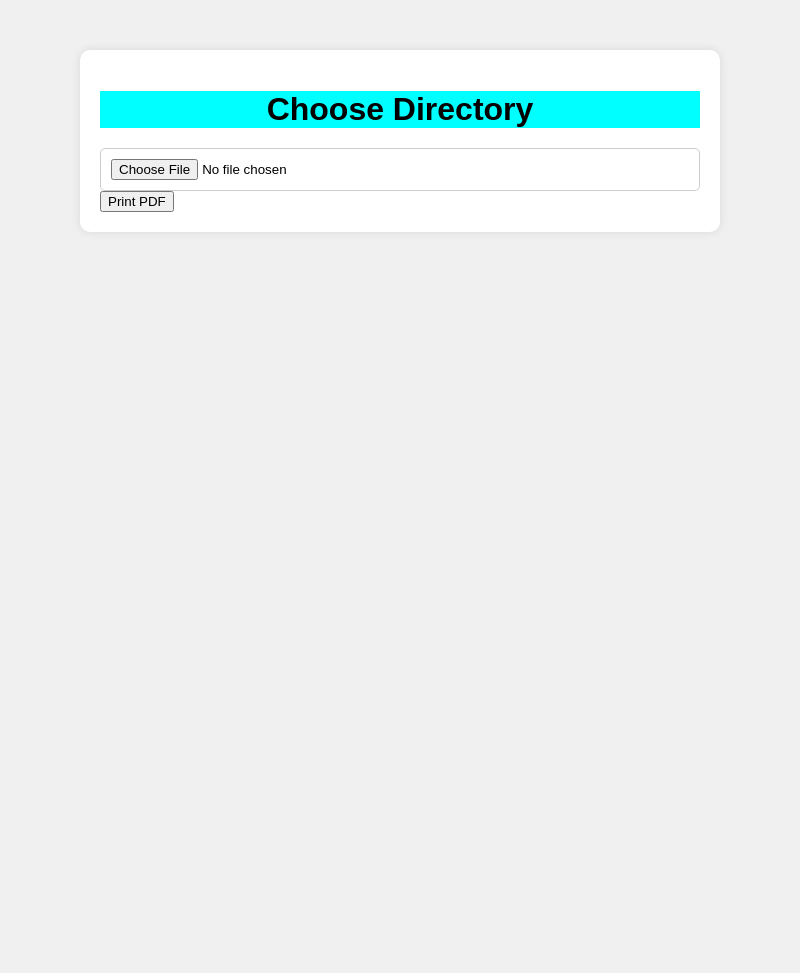
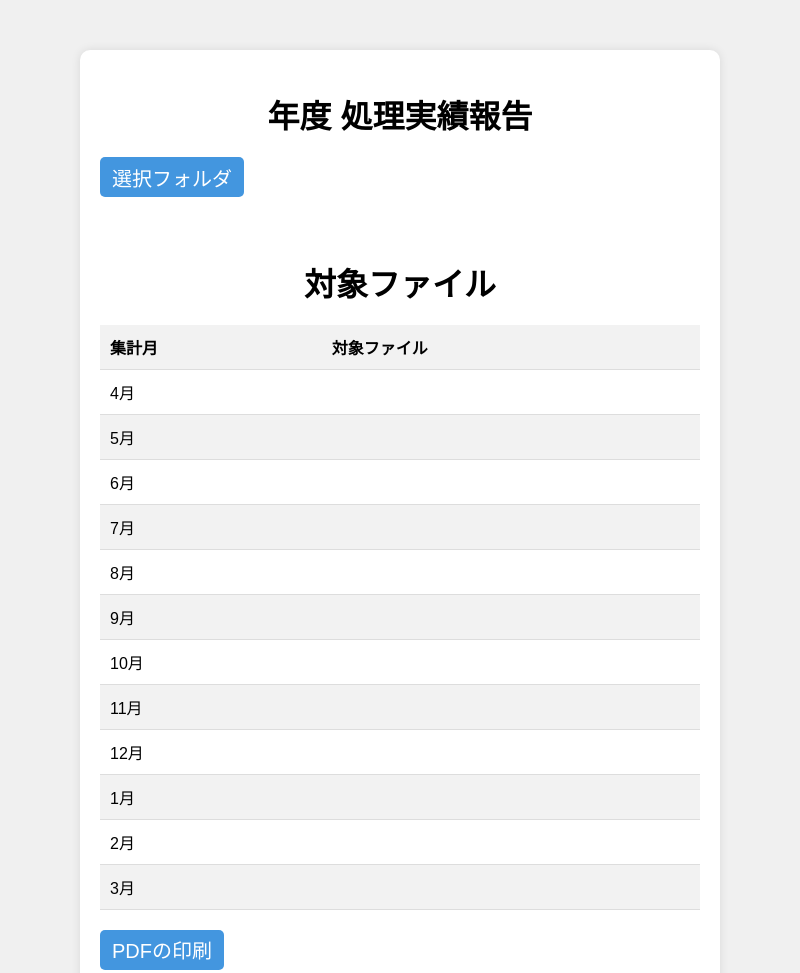
Before and after one commit to kiendesa/shiyaku, an Electron app: page src/template/html/index.html in a window 800 px wide. Shown: the top 973 px of the page. Before the commit the page ends 800 px from the top, so only its background shows below. Drawn offline with Linux system fonts and the light colour scheme; no server answers.

Commit message:
ファイルの一覧を表示する

```diff
--- a/main.js
+++ b/main.js
@@ -26,8 +26,8 @@ ipcMain.on('readExcelData', async (event, filePaths) => {
 });
 
 // PDFにデータを書き込む
-ipcMain.on('printPDF', async (event) => {
-    await printPDF(event);
+ipcMain.on('printPDF', async (event, year) => {
+    await printPDF(event, year);
 });
 
 app.on('window-all-closed', () => {
--- a/src/controller/ReadDataController.js
+++ b/src/controller/ReadDataController.js
@@ -11,9 +11,10 @@ const maxLength = 12;
 
 module.exports = async function readExcelData(event, filePaths) {
     try {
+
         for (let index = 0; index < filePaths.length; index++) {
             console.log("index", filePaths.length);
-
+            event.reply('showFile', filePaths[index], index);
             /*ーーーーー取得データ関数ーーーーーー*/
             // オリジナルのエクセルを読み込み
             const workbookData = new ExcelJS.Workbook();
@@ -30,8 +31,6 @@ module.exports = async function readExcelData(event, filePaths) {
             // データを年度処理件数集計ツール.xlsxにの出力シートに書き込みます
             await newWorkbook.xlsx.writeFile(outputPath);
             console.log('susscess....');
-            event.reply('excelDataWritten', outputPath);
-            // event.reply('excelData', data);
         }
         if (filePaths.length < 12) {
             const lengthFile = maxLength - filePaths.length
--- a/src/middle/preload.js
+++ b/src/middle/preload.js
@@ -1,33 +1,54 @@
 const { ipcRenderer } = require('electron');
-const xlsx = require('xlsx');
+const path = require('path');
 
+let year = 0;
 document.getElementById('directoryInput').addEventListener('change', function (event) {
     const fileList = event.target.files;
 
     if (fileList.length > 0) {
-        console.log("file list", fileList);
-        //pathを表示する
+        const fileExtensions = [".xls", ".xlsx", ".xlsm"]; // Các phần mở rộng của tệp Excel
+        let isValid = true;
+
+        for (let i = 0; i < fileList.length; i++) {
+            const fileName = fileList[i].name;
+            const fileExtension = fileName.slice((fileName.lastIndexOf(".") - 1 >>> 0) + 2).toLowerCase(); // Lấy phần mở rộng của tệp
+
+            if (!fileExtensions.includes("." + fileExtension)) {
+                isValid = false;
+                break;
+            }
+        }
+
+        if (isValid) {
             const fullPath = fileList[0].path;
             const lastSlashIndex = fullPath.lastIndexOf("\\");
             const folderPath = fullPath.substring(0, lastSlashIndex);
-        document.getElementById('folder-path').innerText = "Selected folder: " + folderPath;
+            year = path.basename(folderPath)
+            document.getElementById('folder-path').innerText = "選択フォルダURL: " + folderPath;
             const filePaths = Array.from(fileList).map(file => file.path);
+            for (let index = 0; index < 12; index++) {
+                document.getElementById(`${index + 4}_month`).innerText = ''
+            }
             // Gửi yêu cầu đọc dữ liệu từ file Excel đến main process
             ipcRenderer.send('readExcelData', filePaths);
+
+        } else {
+            alert("Excel (.xls, .xlsx, .xlsm)のみが受け入れられます。");
+        }
 
     } else {
         document.getElementById('folder-path').innerText = "No folder selected";
     }
 });
 
+
 document.getElementById('printPDFButton').addEventListener('click', () => {
-    // Gửi yêu cầu tới main process thông qua IPC
-    ipcRenderer.send('printPDF');
+    // IPC経由でメインプロセスにリクエストを送信
+    ipcRenderer.send('printPDF', year);
 });
 
 
 // Lắng nghe sự kiện reply từ main process để nhận dữ liệu Excel và hiển thị
-ipcRenderer.on('excelData', (event, cellValue) => {
-    console.log("Data from Excel:", cellValue);
-    // Hiển thị dữ liệu trên giao diện người dùng
+ipcRenderer.on('showFile', (event, filePaths, index) => {
+    document.getElementById(`${index + 4}_month`).innerText = filePaths ? path.basename(filePaths) : '';
 });
--- a/src/template/css/style.css
+++ b/src/template/css/style.css
@@ -19,13 +19,77 @@ h1 {
     margin-bottom: 20px;
 }
 
-input[type="file"] {
-    display: block;
+.button_choosen {
+    margin-top: 20px;
+    padding: 10px 20px;
+    border: none;
+    border-radius: 5px;
+    cursor: pointer;
+    height: 40px;
+    display: flex;
+    align-items: center;
+    background-color: #4396df;
+    padding: 0 12px;
+    font-size: 20px;
+    color: #fff;
+    text-decoration: none;
+    font-weight: 500;
+    white-space: nowrap;
+    margin-right: 12px;
+    position: relative;
+}
+
+button {
+    margin-top: 20px;
+    padding: 10px 20px;
+    border: none;
+    border-radius: 5px;
+    cursor: pointer;
+    height: 40px;
+    display: flex;
+    align-items: center;
+    background-color: #4396df;
+    padding: 0 12px;
+    font-size: 20px;
+    color: #fff;
+    text-decoration: none;
+    font-weight: 500;
+    white-space: nowrap;
+    margin-right: 12px;
+    position: relative;
+}
+
+
+button:hover {
+    background-color: rgba(38, 175, 255, 0.8);
+}
+
+#folder-path {
+    margin-top: 20px;
+    padding: 10px;
+    border-radius: 5px;
+}
+
+h1 {
+    text-align: center;
+}
+
+table {
     width: 100%;
+    border-collapse: collapse;
+    margin-top: 20px;
+}
+
+table th, table td {
     padding: 10px;
-    margin-top: 10px;
-    border: 1px solid #ccc;
-    border-radius: 5px;
-    box-sizing: border-box;
-    cursor: pointer;
+    text-align: left;
+    border-bottom: 1px solid #ddd;
 }
+
+table th {
+    background-color: #f2f2f2;
+}
+
+tbody tr:nth-child(even) {
+    background-color: #f2f2f2;
+}
--- a/src/template/html/index.html
+++ b/src/template/html/index.html
@@ -1,5 +1,5 @@
 <!DOCTYPE html>
-<html lang="en">
+<html lang="ja">
 
 <head>
     <meta charset="UTF-8">
@@ -9,16 +9,77 @@
 </head>
 <body>
     <div class="container">
-        <h1 style="background-color: aqua;">Choose Directory</h1>
-        <input type="file" id="directoryInput" webkitdirectory directory>
-        <div>
-             <button id="printPDFButton">Print PDF</button>
+        <h1> 年度 処理実績報告</h1>
+         <div>
+            <button class="button_choosen" onclick="document.getElementById('directoryInput').click()">選択フォルダ</button>
+            <input  id="directoryInput" type='file' style="display:none" webkitdirectory directory>
         </div>
         <div id="folder-path"></div>
-
+        <h1>対象ファイル</h1>
+        <table>
+            <thead>
+                <tr>
+                    <th>集計月</th>
+                    <th>対象ファイル</th>
+                </tr>
+            </thead>
+            <tbody id="file-list">
+                <tr>
+                    <td>4月</td>
+                    <td id="4_month"></td>
+                </tr>
+                <tr>
+                    <td>5月</td>
+                    <td id="5_month"></td>
+                </tr>
+                <tr>
+                    <td>6月</td>
+                    <td id="6_month"></td>
+                </tr>
+                <tr>
+                    <td>7月</td>
+                    <td id="7_month"></td>
+                </tr>
+                <tr>
+                    <td>8月</td>
+                    <td id="8_month"></td>
+                </tr>
+                <tr>
+                    <td>9月</td>
+                    <td id="9_month"></td>
+                </tr>
+                <tr>
+                    <td>10月</td>
+                    <td id="10_month"></td>
+                </tr>
+                <tr>
+                    <td>11月</td>
+                    <td id="11_month"></td>
+                </tr>
+                <tr>
+                    <td>12月</td>
+                    <td id="12_month"></td>
+                </tr>
+                <tr>
+                    <td>1月</td>
+                    <td id="13_month"></td>
+                </tr>
+                <tr>
+                    <td>2月</td>
+                    <td id="14_month"></td>
+                </tr>
+                <tr>
+                    <td>3月</td>
+                    <td id="15_month"></td>
+                </tr>
+            </tbody>
+        </table>
+        <div>
+             <button id="printPDFButton">PDFの印刷</button>
+        </div>
     </div>
      <div style="color: brown;" id="excelValueContainer"></div>
      <script src="../../middle/preload.js"></script>
-    <script src="./renserer.js"></script>
+     <script src="./renserer.js"></script>
 </body>
 </html>
```
Also changed, not shown: src/controller/PdfController.js (+5 -2 lines), src/template/html/anken.html (+2 -2 lines). Lines whose indentation alone changed are shown as unchanged.
